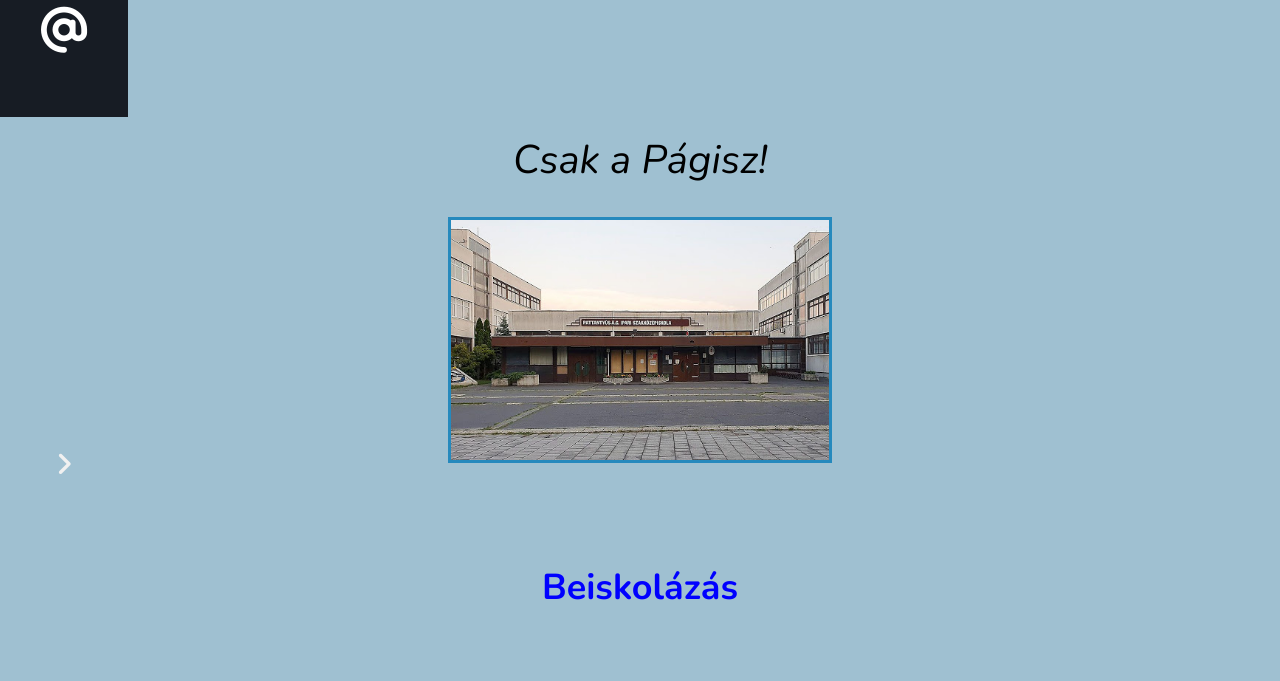
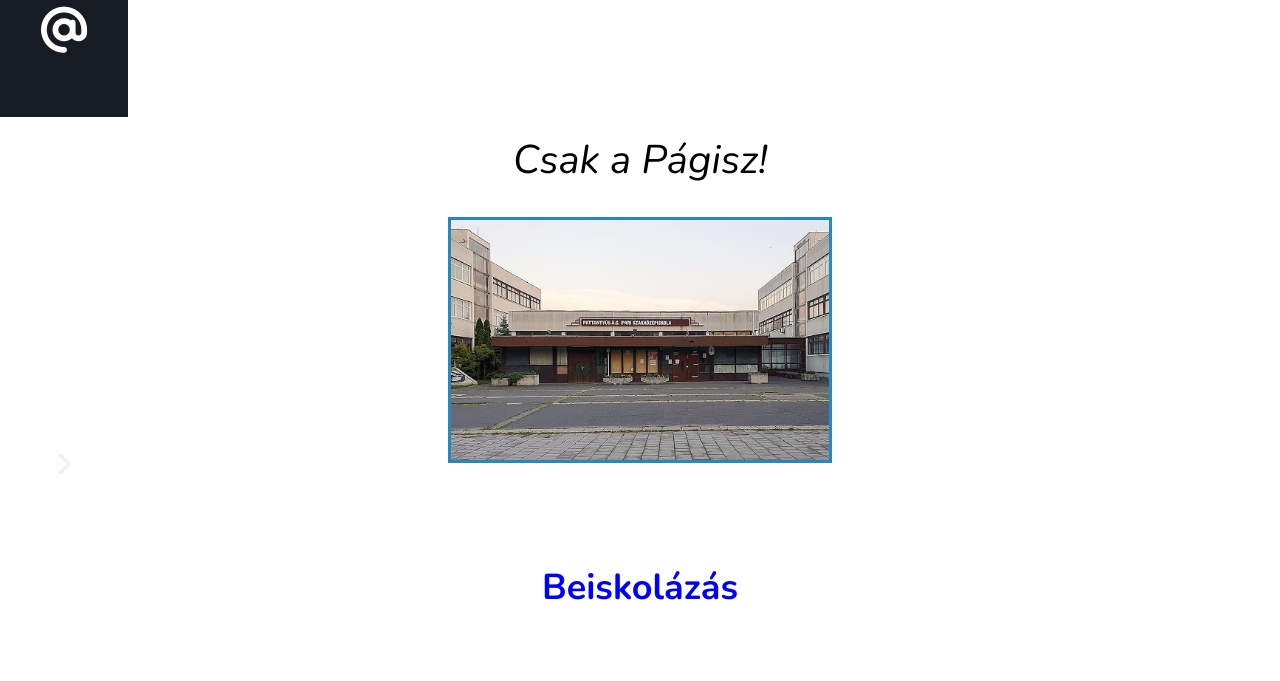
Before and after one commit to Pattantyus-Abraham-Geza-Technikum/pagisz, a plain HTML site: page index.html in a window 1280 px wide. Shown: the part 683-1364 px from the top of the page. Drawn offline with nearby package versions, Linux system fonts and the light colour scheme.

Commit message:
Update index.css

```diff
--- a/css/index.css
+++ b/css/index.css
@@ -8,7 +8,7 @@ body{
     font-size: 18px;
     overflow-x: hidden;
     width: 100%;
-    background-color: #9FC0D1;
+
 }
 [data-title]{
   position: relative;
```
